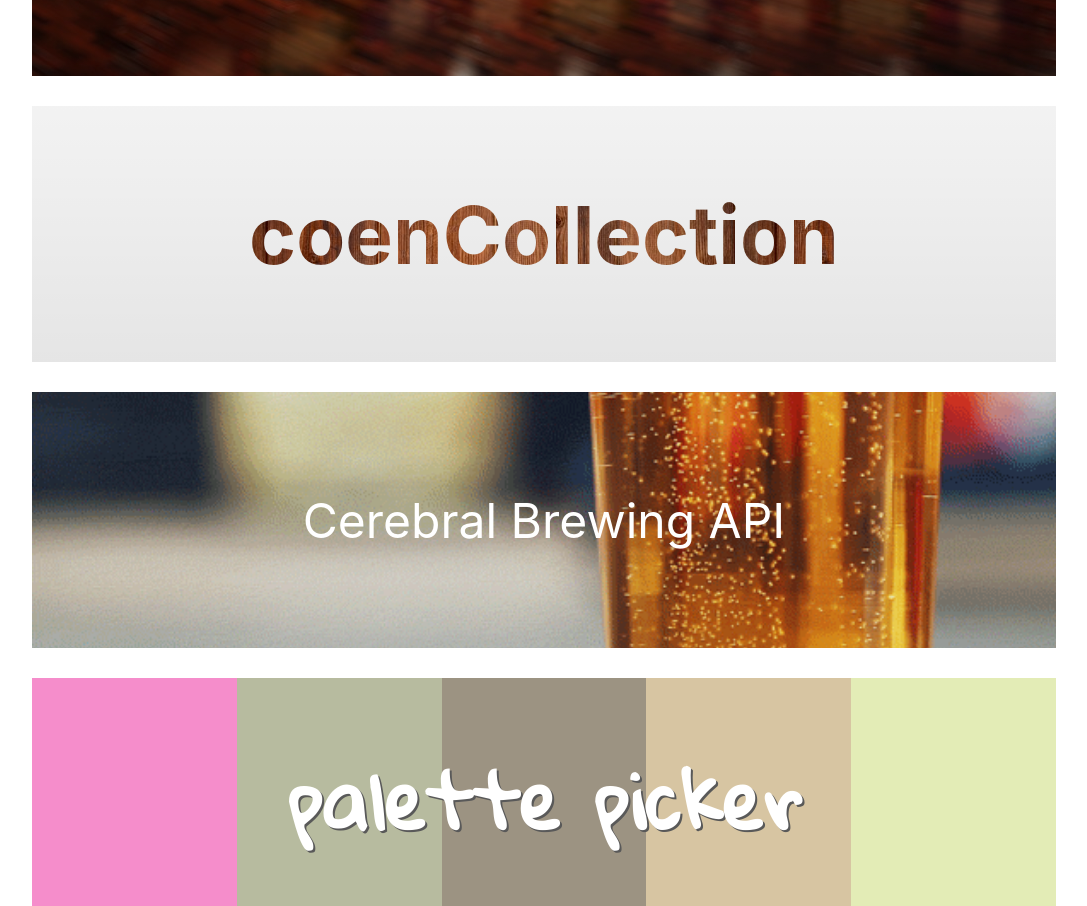
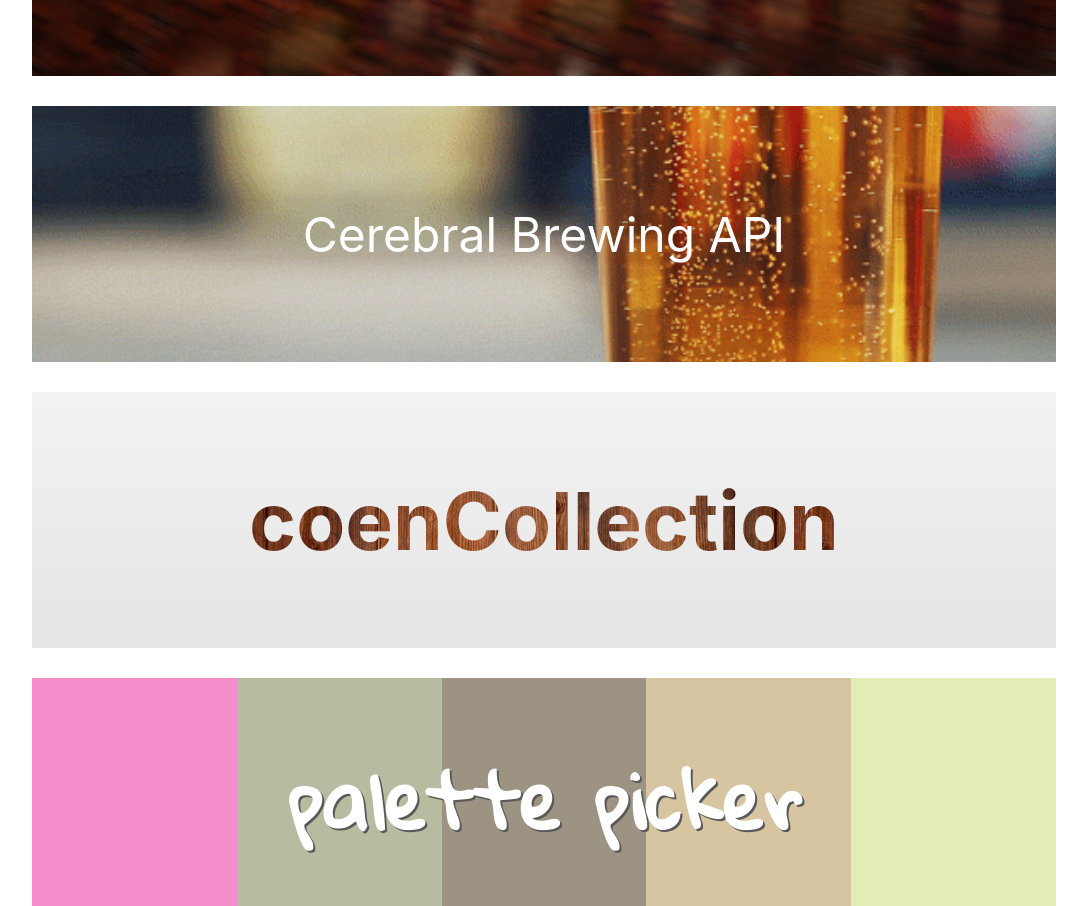
Before and after one commit to christopherchateau/personal-site, a React (Create React App) app: page / in a window 1280 px wide. Shown: the part 1764-2670 px from the top of the page, without its empty margins (96-1183 px from the left). Built offline with nearby package versions, Linux system fonts and the light colour scheme.

Commit message:
Re-order byobe and coen collection to seperate proj's with moving backgrounds

```diff
--- a/src/App.js
+++ b/src/App.js
@@ -174,6 +174,17 @@ class App extends Component {
               </span>
             </a>
             <a
+              href="https://github.com/christopherchateau/BuildYourOwnBackend"
+              className="proj-byobe proj"
+              target="_blank"
+              rel="noopener noreferrer"
+            >
+              <p>Cerebral Brewing API</p>
+              <span className="proj-hover-text">
+                javascript - express - knex - postgreSQL
+              </span>
+            </a>
+            <a
               href="https://github.com/christopherchateau/movie-tracker"
               className="proj-cc proj"
               target="_blank"
@@ -182,17 +193,6 @@ class App extends Component {
               <h4 className="cc-title">coenCollection</h4>
               <span className="proj-hover-text">
                 reactJS - react router - redux
-              </span>
-            </a>
-            <a
-              href="https://github.com/christopherchateau/BuildYourOwnBackend"
-              className="proj-byobe proj"
-              target="_blank"
-              rel="noopener noreferrer"
-            >
-              <p>Cerebral Brewing API</p>
-              <span className="proj-hover-text">
-                javascript - express - knex - postgreSQL
               </span>
             </a>
             <a
```
